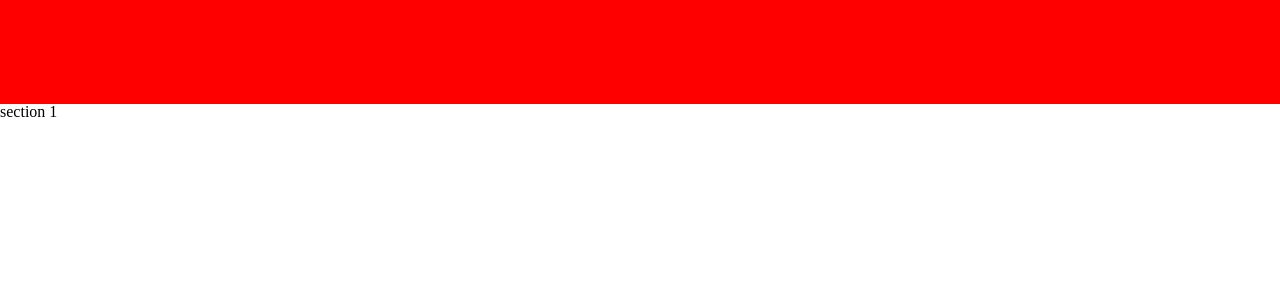
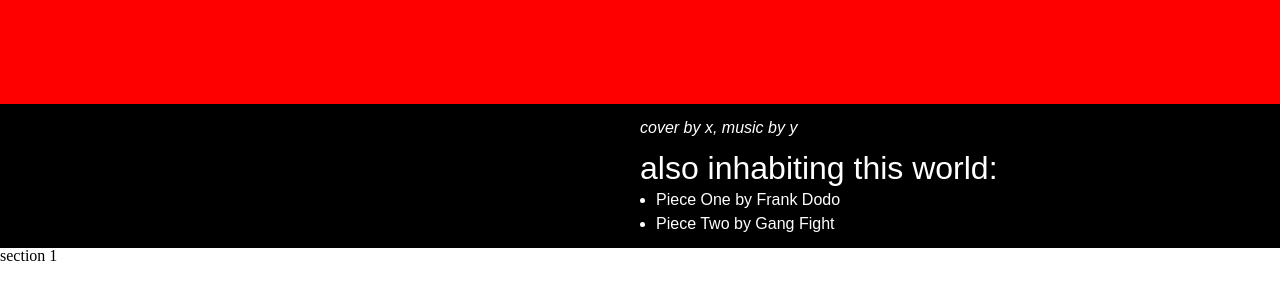
Before and after one commit to sbboard/zine-home, a website: page 0921/index.html in a window 1280 px wide. Shown: the part 696-996 px from the top of the page. Drawn offline with Linux system fonts and the light colour scheme.

Commit message:
ToC added

```diff
--- a/0921/index.html
+++ b/0921/index.html
@@ -9,7 +9,13 @@
   </head>
   <body>
     <main id="theCover">
-      <audio loop autoplay id="coverSong" src="audio.mp3" type="audio/mpeg"></audio>
+      <audio
+        loop
+        autoplay
+        id="coverSong"
+        src="audio.mp3"
+        type="audio/mpeg"
+      ></audio>
       <script>
         let cover = document.getElementById("theCover");
         let coverSong = document.getElementById("coverSong");
@@ -28,7 +34,20 @@
         window.onscroll = checkScroll;
       </script>
     </main>
-    <section>section 1</section>
-    <section>section 2</section>
+    <nav>
+      <div>
+        <span>cover by x, music by y</span>
+        <h2>also inhabiting this world:</h2>
+        <ul>
+          <li><a href="#one">Piece One</a> by <i>Frank Dodo</i></li>
+          <li>
+            <a href="#two">Piece Two</a> by
+            <a href="http://www.gang-fight.com" target="_blank">Gang Fight</a>
+          </li>
+        </ul>
+      </div>
+    </nav>
+    <section id="one">section 1</section>
+    <section id="two">section 2</section>
   </body>
 </html>
--- a/0921/style.sass
+++ b/0921/style.sass
@@ -1,9 +1,32 @@
 @import reset
-
-body
-    main
-        height: 100vh
-        width: 100%
-        background-color: red
-    section
-        min-height: 100vh
+html
+    scroll-behavior: smooth
+    body
+        main
+            height: 100vh
+            width: 100%
+            background-color: red
+        section
+            min-height: 100vh
+        nav
+            font-family: sans-serif
+            padding: 1em
+            background-color: black
+            color: white
+            div
+                margin-left: 50%
+                span
+                    font-style: italic
+                a
+                    color: white
+                    text-decoration: none
+                    &:hover
+                        text-decoration: underline
+                h2
+                    margin-top: 1rem
+                    font-size: 2em
+                ul
+                    list-style: initial
+                    li
+                        margin: .5em 0 0 1em
+                        width: fit-content
```
Also changed, not shown: 0921/style.css, 1 other file.
